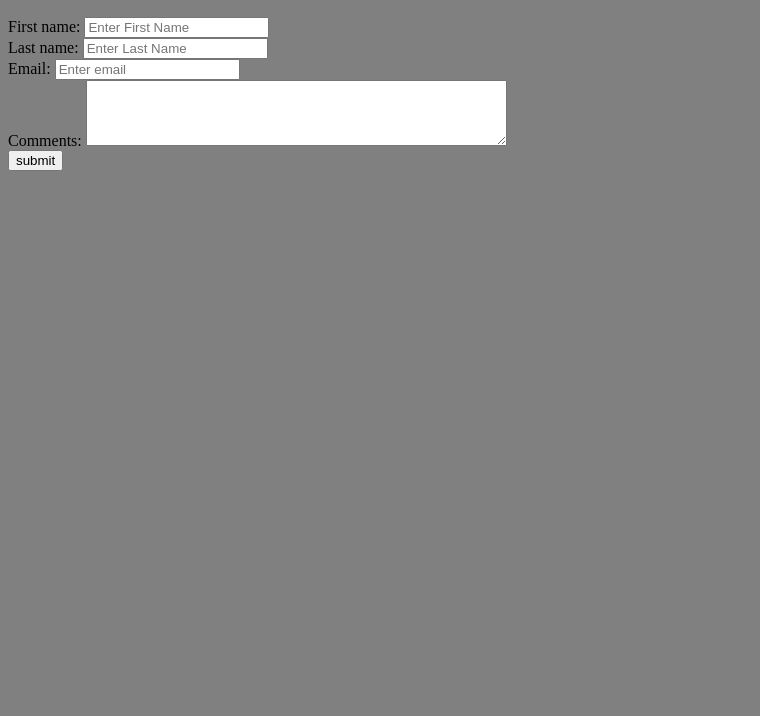
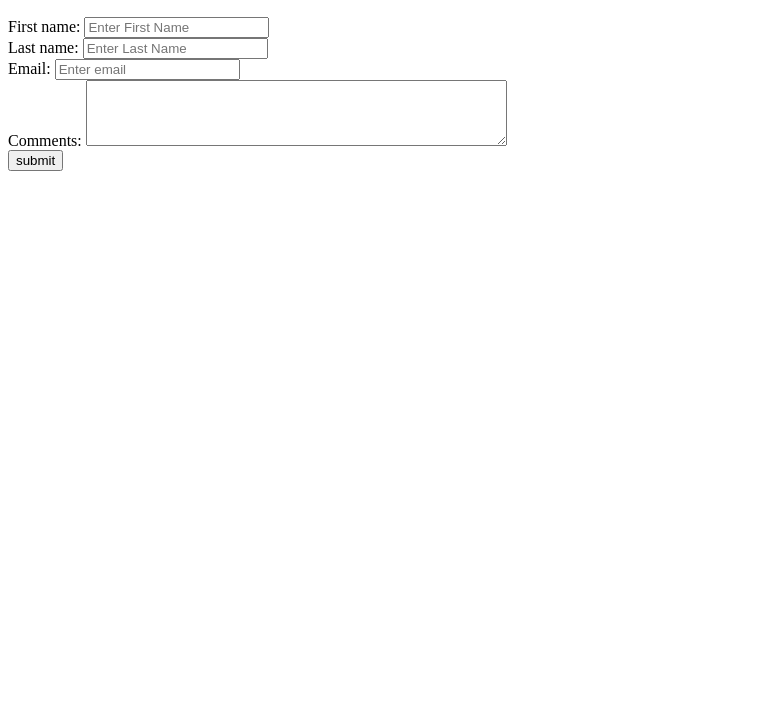
Before and after one commit to ESousa/Week-2, a plain HTML site: page home.html in a window 1280 px wide. Shown: the part 84-800 px from the top of the page, without its empty margins (0-760 px from the left). Drawn offline with Linux system fonts and the light colour scheme.

Commit message:
Update home.html

```diff
--- a/home.html
+++ b/home.html
@@ -30,7 +30,7 @@
 
 
 
-	<body style="background-color:grey;">
+	<body>
 	<h1><p style="text-align: center;">My Form</h1>
 
 
```
